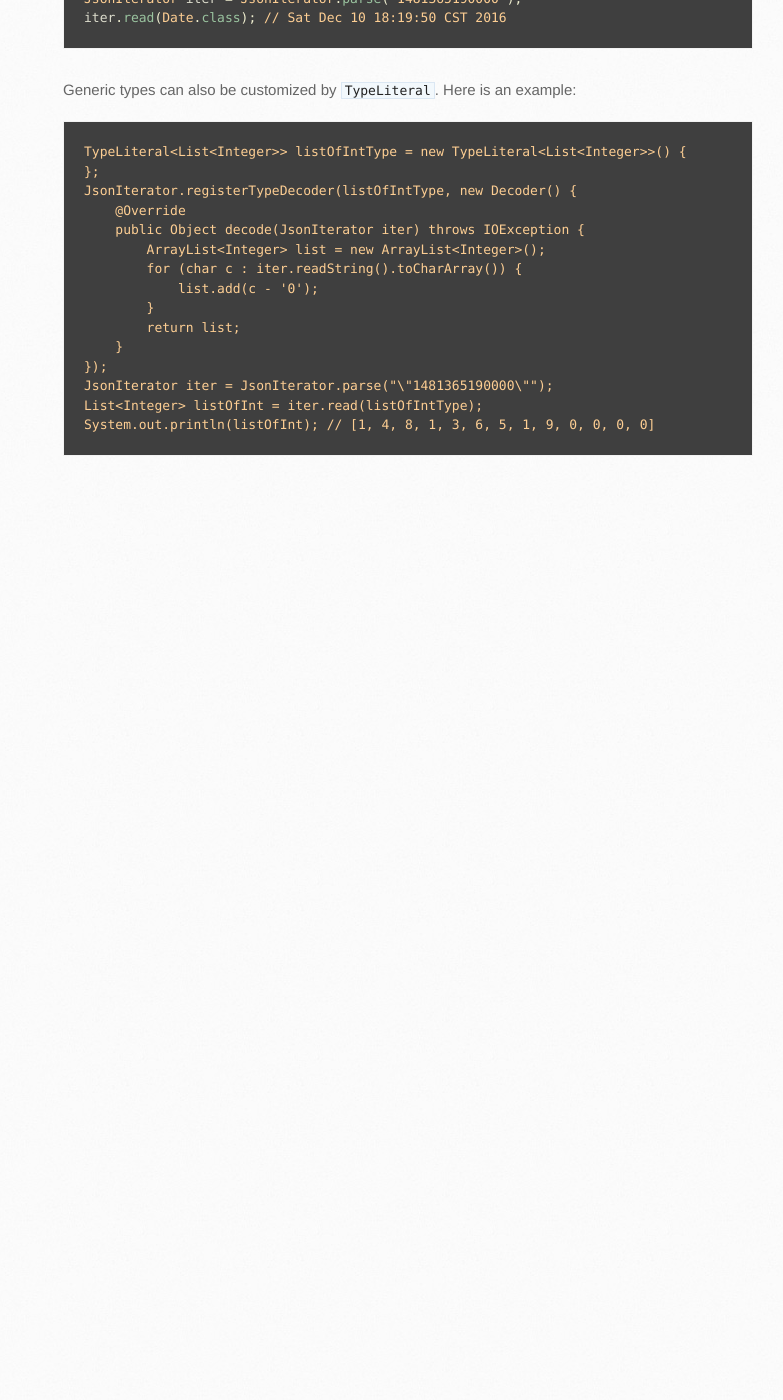
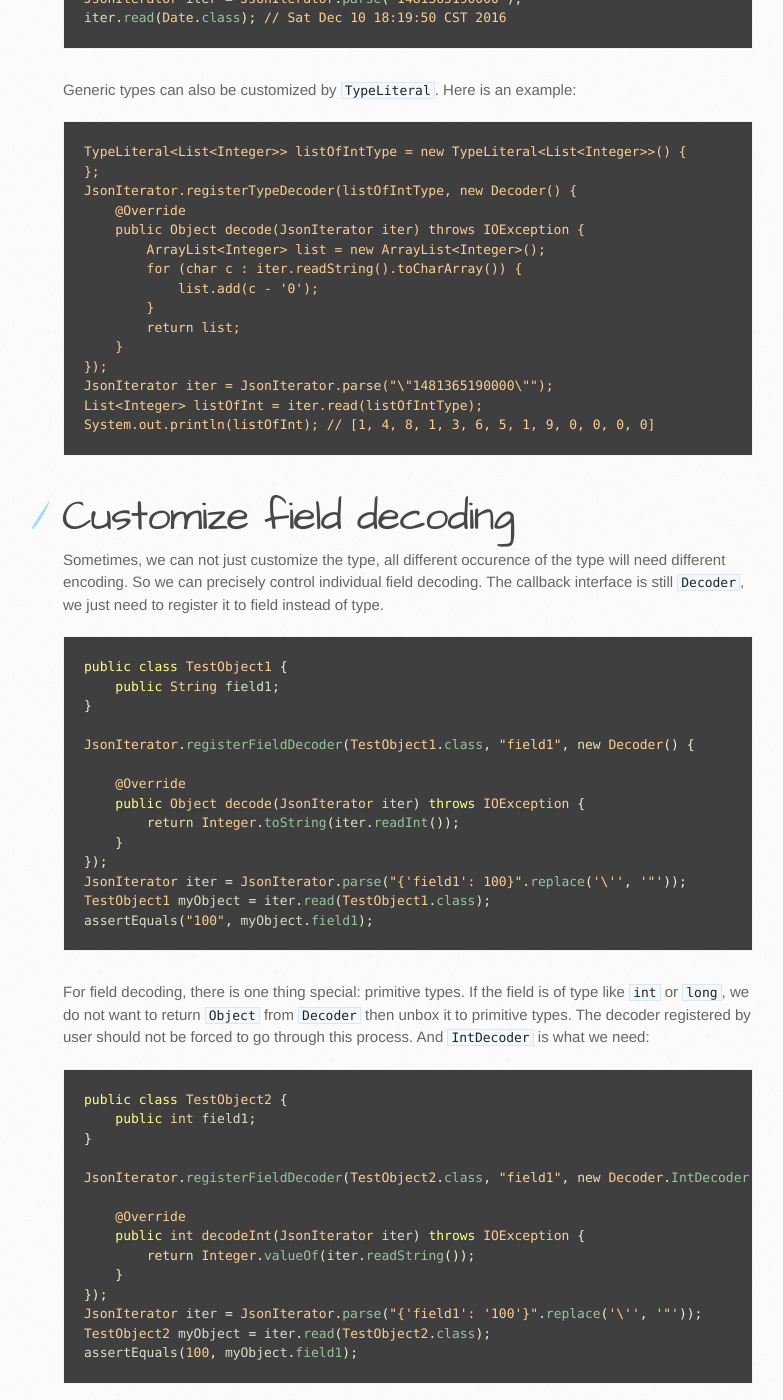
Before and after one commit to json-iterator/json-iterator.github.io, a Jekyll site: the page built from java-extension.md, in a window 1280 px wide and 1400 px high, scrolled down 1167 px. Shown: the whole window, without its empty margins (107-890 px from the left). Built offline with Jekyll 4.4.1, drawn with Linux system fonts in a browser that asks for light colours; comment, search, counter and statistics services are not loaded; before the commit the page ends 1675 px from its top, so only the background shows below that; some of the changed text lies outside the part shown.

Commit message:
Update java-extension.md

````diff
--- a/java-extension.md
+++ b/java-extension.md
@@ -12,7 +12,7 @@ The general direction to provide extensiblity, is to give the user a callback, i
 All kinds of annotation support can be implemented using the callback. Also the callback should control the codegen if possible, not
 slowing down the runtime execution.
 
-# Decoder interface
+# Customize type decoding
 
 ```java
 public interface Decoder {
@@ -64,3 +64,43 @@ JsonIterator iter = JsonIterator.parse("\"1481365190000\"");
 List<Integer> listOfInt = iter.read(listOfIntType);
 System.out.println(listOfInt); // [1, 4, 8, 1, 3, 6, 5, 1, 9, 0, 0, 0, 0]
 ```
+
+# Customize field decoding
+
+Sometimes, we can not just customize the type, all different occurence of the type will need different encoding. So we can precisely control individual field decoding. The callback interface is still `Decoder`, we just need to register it to field instead of type.
+
+```java
+public class TestObject1 {
+    public String field1;
+}
+
+JsonIterator.registerFieldDecoder(TestObject1.class, "field1", new Decoder() {
+
+    @Override
+    public Object decode(JsonIterator iter) throws IOException {
+        return Integer.toString(iter.readInt());
+    }
+});
+JsonIterator iter = JsonIterator.parse("{'field1': 100}".replace('\'', '"'));
+TestObject1 myObject = iter.read(TestObject1.class);
+assertEquals("100", myObject.field1);
+```
+
+For field decoding, there is one thing special: primitive types. If the field is of type like `int` or `long`, we do not want to return `Object` from `Decoder` then unbox it to primitive types. The decoder registered by user should not be forced to go through this process. And `IntDecoder` is what we need:
+
+```java
+public class TestObject2 {
+    public int field1;
+}
+
+JsonIterator.registerFieldDecoder(TestObject2.class, "field1", new Decoder.IntDecoder() {
+
+    @Override
+    public int decodeInt(JsonIterator iter) throws IOException {
+        return Integer.valueOf(iter.readString());
+    }
+});
+JsonIterator iter = JsonIterator.parse("{'field1': '100'}".replace('\'', '"'));
+TestObject2 myObject = iter.read(TestObject2.class);
+assertEquals(100, myObject.field1);
+```
````
